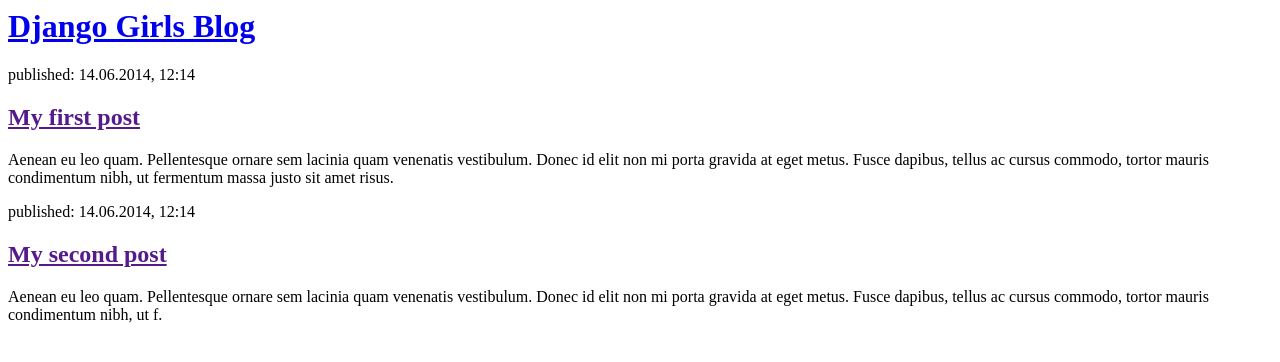
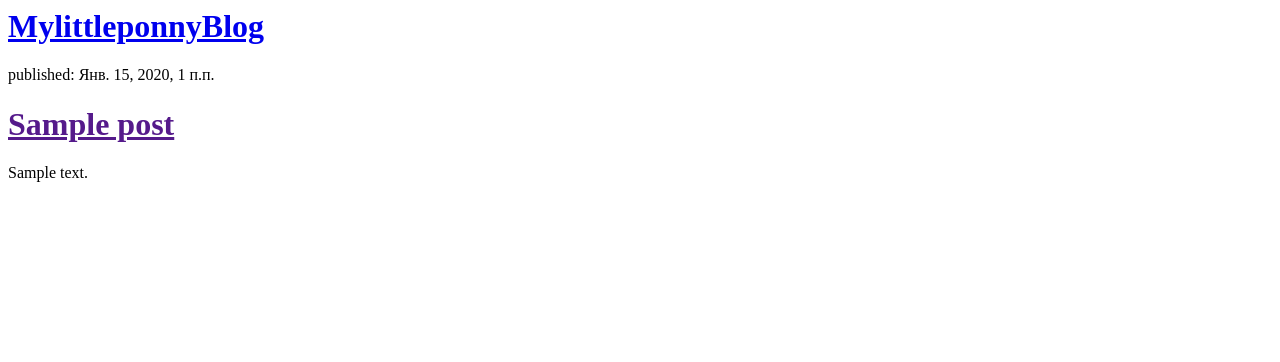
Before and after one commit to mynameuser/mylittlepony, a Django app: page / in a window 1280 px wide. Shown: the top 362 px of the page. Run offline with Django 3.2, Linux system fonts and the light colour scheme; tables that the repository leaves empty hold one stand-in row (values such as "Sample post").

Commit message:
Modified templates to display posts from database.

```diff
--- a/blog/templates/blog/post_list.html
+++ b/blog/templates/blog/post_list.html
@@ -1,22 +1,22 @@
 <html>
     <head>
-        <title>Django Girls blog</title>
+        <title>MylittleponnyBlog</title>
     </head>
     <body>
         <div>
-            <h1><a href="/">Django Girls Blog</a></h1>
+            <h1><a href="/">MylittleponnyBlog</a></h1>
         </div>
 
-        <div>
-            <p>published: 14.06.2014, 12:14</p>
-            <h2><a href="">My first post</a></h2>
-            <p>Aenean eu leo quam. Pellentesque ornare sem lacinia quam venenatis vestibulum. Donec id elit non mi porta gravida at eget metus. Fusce dapibus, tellus ac cursus commodo, tortor mauris condimentum nibh, ut fermentum massa justo sit amet risus.</p>
-        </div>
+     </div>
 
-        <div>
-            <p>published: 14.06.2014, 12:14</p>
-            <h2><a href="">My second post</a></h2>
-            <p>Aenean eu leo quam. Pellentesque ornare sem lacinia quam venenatis vestibulum. Donec id elit non mi porta gravida at eget metus. Fusce dapibus, tellus ac cursus commodo, tortor mauris condimentum nibh, ut f.</p>
-        </div>
+{% for post in posts %}
+    <div>
+        <p>published: {{ post.published_date }}</p>
+        <h1><a href="">{{ post.title }}</a></h1>
+        <p>{{ post.text|linebreaksbr }}</p>
+    </div>
+{% endfor %}
+
+			</div>
     </body>
 </html>
--- a/blog/views.py
+++ b/blog/views.py
@@ -1,6 +1,7 @@
 from django.shortcuts import render
-
-# Create your views here.
+from django.utils import timezone
+from .models import Post
 
 def post_list(request):
-    return render(request, 'blog/post_list.html', {})
+    posts = Post.objects.filter(published_date__lte=timezone.now()).order_by('published_date')
+    return render(request, 'blog/post_list.html', {'posts': posts})
--- a/mysite/settings.py
+++ b/mysite/settings.py
@@ -26,7 +26,7 @@
 # SECURITY WARNING: don't run with debug turned on in production!
 DEBUG = True
 
-ALLOWED_HOSTS = []
+ALLOWED_HOSTS = ['127.0.0.1', 'pythonanywhere.com']
 
 
 # Application definition
```
